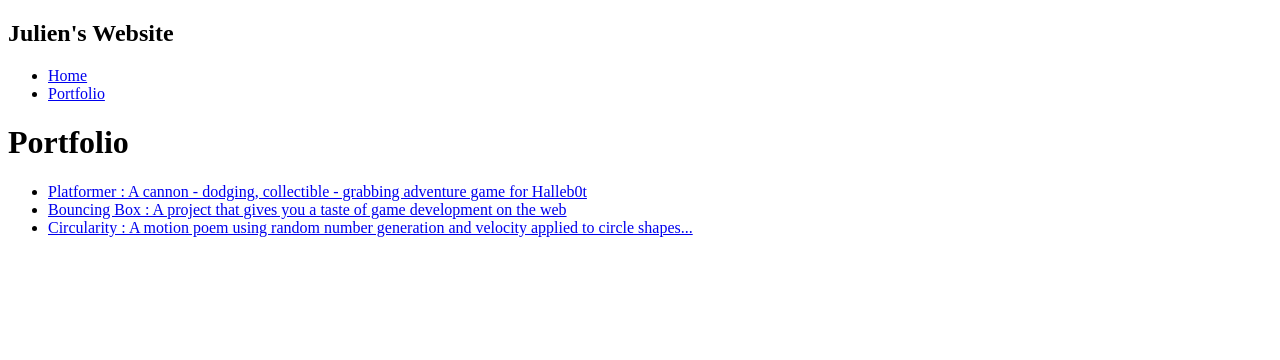
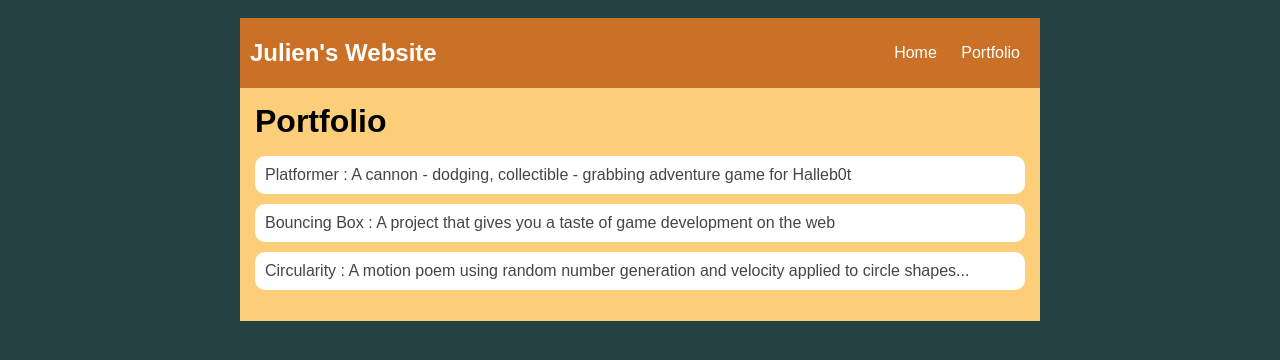
Before and after one commit to JulienSOct4/JulienSOct4.github.io, a plain HTML site: page portfolio.html in a window 1280 px wide. Drawn offline with Linux system fonts and the light colour scheme.

Commit message:
add index.html and css files

```diff
--- a/portfolio.html
+++ b/portfolio.html
@@ -1,6 +1,8 @@
 <!DOCTYPE HTML>
 <html>
     <head>
+        <link  rel="stylesheet" href="style.css">
+        </link>
     </head>
 
     <body>
--- a/style.css
+++ b/style.css
@@ -60,3 +60,28 @@ main {
 h2, h3 {
     margin: 0px;
 }
+/* portfolio styles */
+.content h1 {
+    color: black;
+}
+
+#portfolio {
+    list-style-type: none;
+    padding-left: 0;
+}
+
+#portfolio li {
+    background: #fff;
+    padding: 10px;
+    border-radius: 10px;
+    margin-bottom: 10px;
+}
+
+#portfolio li:hover {
+    background: #eee;
+}
+
+#portfolio a {
+    text-decoration: none;
+    color: #454545;
+}
```
